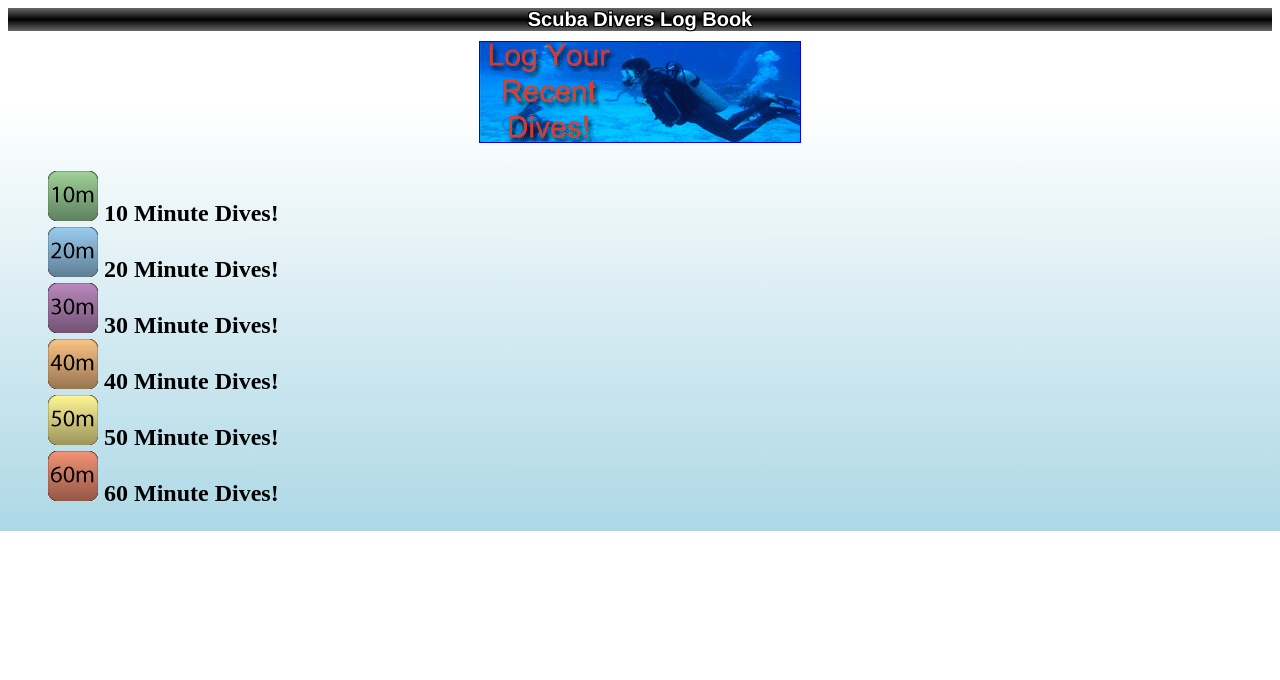
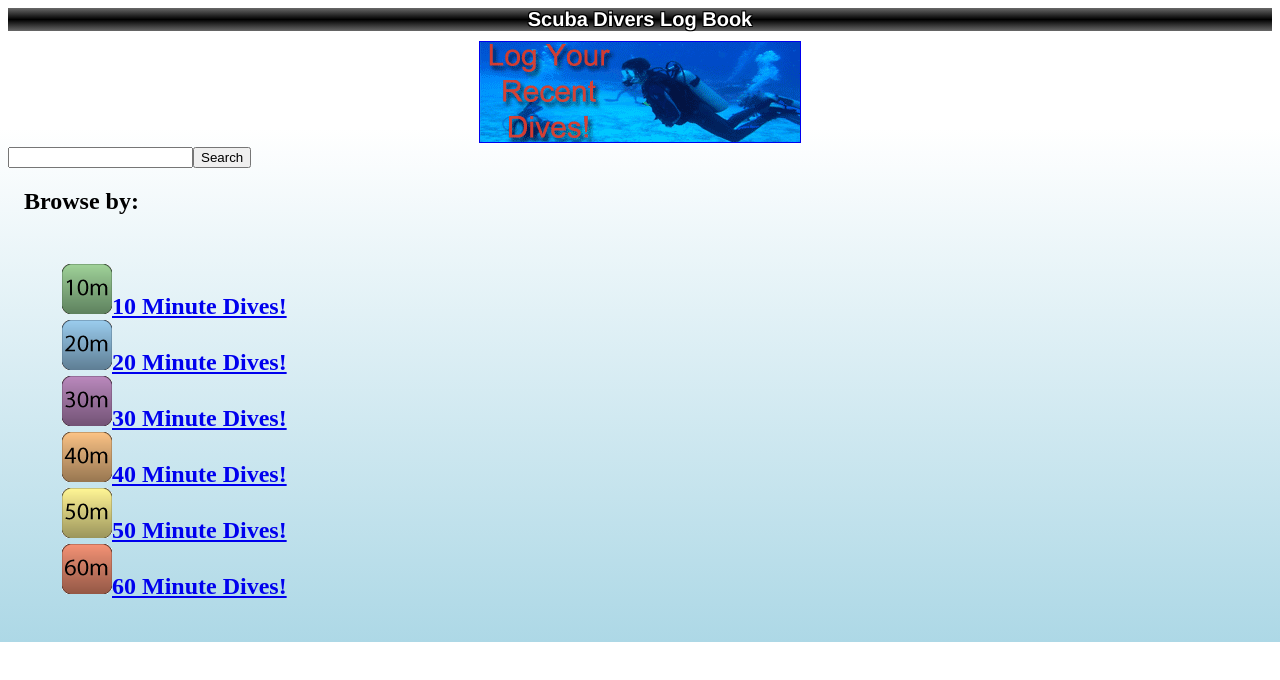
Before and after one commit to BenjOnken/MIU, a plain HTML site: page onken_benjamin_project1/index.html in a window 1280 px wide. Drawn offline with Linux system fonts and the light colour scheme.

Commit message:
Finished the program as per specs

```diff
--- a/onken_benjamin_project1/css/index.css
+++ b/onken_benjamin_project1/css/index.css
@@ -53,3 +53,7 @@ h2{
 	vertical-align: center;
 	text-align: left;
 }
+
+fieldset{
+	border: 0;
+}
--- a/onken_benjamin_project1/index.html
+++ b/onken_benjamin_project1/index.html
@@ -35,16 +35,24 @@
 		</article>
 		<!-- Article Search + Browse -->
 		<article2>
-			<h2>
-				<ul id="browse">
-					<li><a href ="404.html"><img src="css/images/10minutes.png" border="0" /></a> 10 Minute Dives!</li>
-					<li><a href ="404.html"><img src="css/images/20minutes.png" border="0" /></a> 20 Minute Dives!</li>
-					<li><a href ="404.html"><img src="css/images/30minutes.png" border="0" /></a> 30 Minute Dives!</li>
-					<li><a href ="404.html"><img src="css/images/40minutes.png" border="0" /></a> 40 Minute Dives!</li>
-					<li><a href ="404.html"><img src="css/images/50minutes.png" border="0" /></a> 50 Minute Dives!</li>
-					<li><a href ="404.html"><img src="css/images/60minutes.png" border="0" /></a> 60 Minute Dives!</li>
-				</ul>
-			</h2>
+			<!-- Search -->
+			<input type="text" id="search" align="right" /><input id="submit" type="submit" value="Search" align="right" />
+			<form>
+				<fieldset>
+					<!-- Browse Section -->
+					<legend><h2>Browse by:</h2></legend>
+					<h2>
+						<ul id="browse">
+							<li><a href ="404.html"><img src="css/images/10minutes.png" border="0" />10 Minute Dives!</a></li>
+							<li><a href ="404.html"><img src="css/images/20minutes.png" border="0" />20 Minute Dives!</a></li>
+							<li><a href ="404.html"><img src="css/images/30minutes.png" border="0" />30 Minute Dives!</a></li>
+							<li><a href ="404.html"><img src="css/images/40minutes.png" border="0" />40 Minute Dives!</a></li>
+							<li><a href ="404.html"><img src="css/images/50minutes.png" border="0" />50 Minute Dives!</a></li>
+							<li><a href ="404.html"><img src="css/images/60minutes.png" border="0" />60 Minute Dives!</a></li>
+						</ul>
+					</h2>
+				</fieldset>
+			</form>
 		</article2>
 	</body>
 
```
Also changed, not shown: onken_benjamin_project1/404.html (+1 -0 lines).
